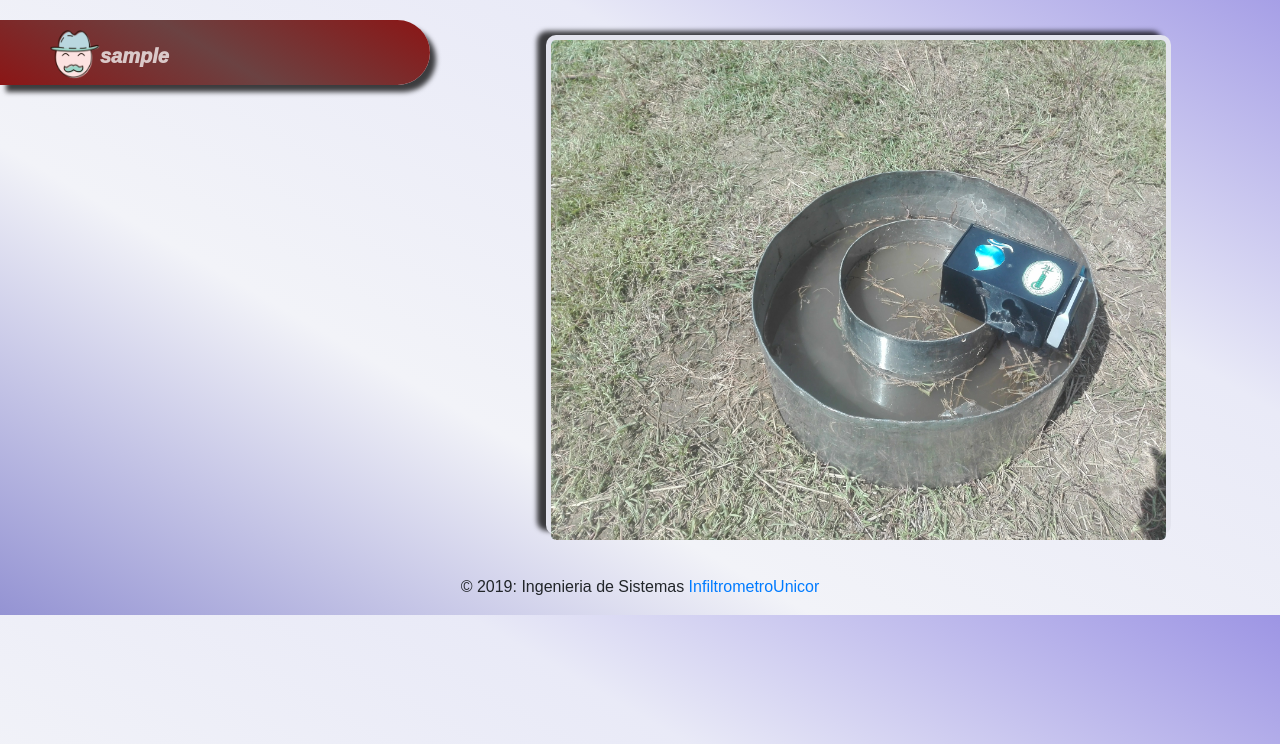
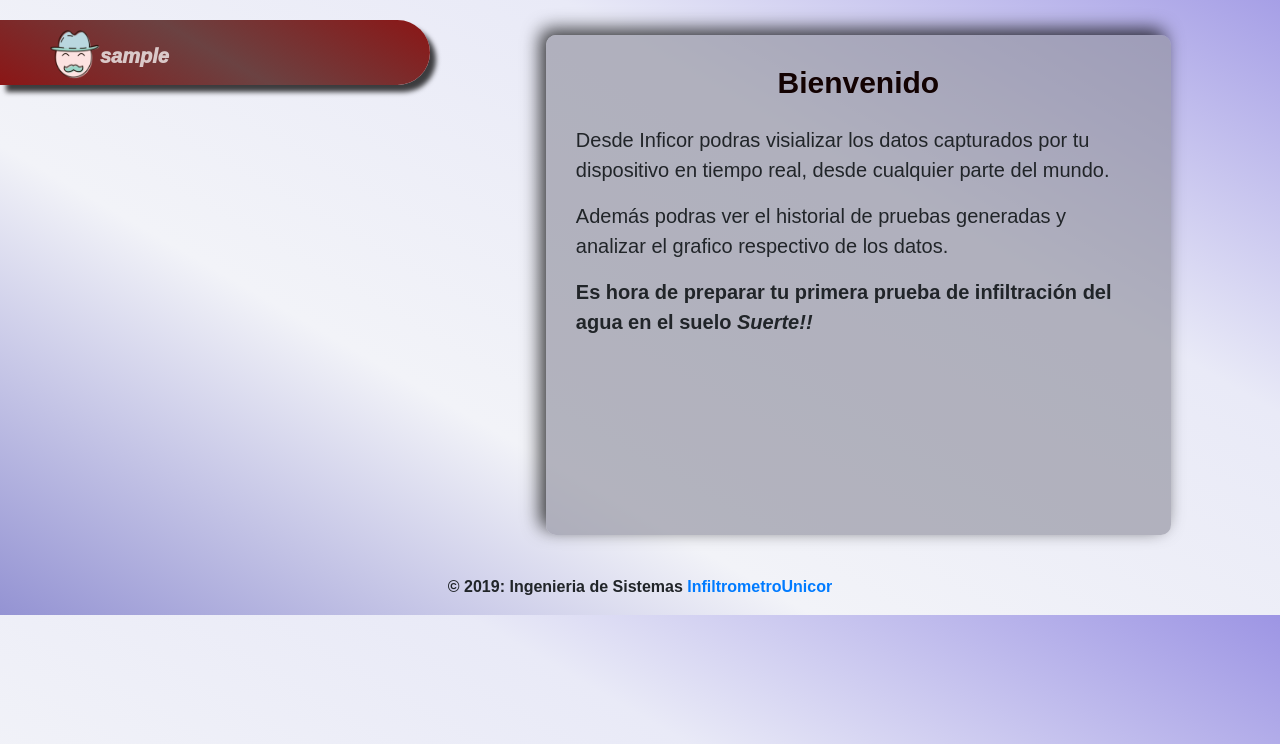
Before and after one commit to kimberlygarces/InfiltrometroUnicor, a PHP site: page /inicio.php in a window 1280 px wide. Shown: the part 56-800 px from the top of the page. Run offline with PHP 8.4, Linux system fonts and the light colour scheme; the visitor is signed in with stand-in values (Sample User, id 1); data that the repository does not hold is empty.

Commit message:
ajustes inicio y alerta en historial

```diff
--- a/inicio.php
+++ b/inicio.php
@@ -22,7 +22,7 @@ if (!isset($_SESSION['usuario'])) {
 <div class="inicio">
       <div class="row">
        <div class="col-sm-5 .bg-white">
-       <div class="animated bounceInLeft delay-20s col-sm-10 .bg-white">
+       <div class="animated bounceInLeft delay-20s col-lg-10 col-sm-10 .bg-white">
        <p><img class="animated fadeIn" src="img/user.png" width="50" height="50" align="left">
        <?php echo '<p>'."  ".$user. '</p>';?></p>
         </div>
@@ -104,13 +104,13 @@ if (!isset($_SESSION['usuario'])) {
       }else{
 
         echo "<div class='vacio'>";
-        echo "<img src='img/infiltrometro.jpg' alt='' width='100%' height='500'>";
 
-        echo "<div class='row'>";
-        echo "<div class='col-sm-6'>";
+        echo "<h1>","Bienvenido","</h1>";
+        echo "<br>";
+        echo "<p>","Desde Inficor podras visializar los datos capturados por tu dispositivo en tiempo real, desde cualquier parte del mundo.","</p>";
+        echo "<p>","Además podras ver el historial de pruebas generadas y analizar el grafico respectivo de los datos.","</p>";
+        echo "<p>","<b>","Es hora de preparar tu primera prueba de infiltración del agua en el suelo ","<i>"," Suerte!!","</i>","<b>","</p>";
 
-        echo "</div>";
-        echo "</div>";
         echo " </div>";
 
 
--- a/vista/css/inicio.css
+++ b/vista/css/inicio.css
@@ -67,14 +67,19 @@
     margin-top: 35px;
     border-radius: 5px;
     border-radius: 10px;
-    box-shadow: -9px -4px 5px 0px rgba(0,0,0,0.75);
-    background-color: rgb(227, 228, 238);
-    padding: 5px;
-
+    background-color: rgba(147, 147, 160, 0.664);
+    box-shadow: -6px -6px 18px 0px rgba(0,0,0,0.75);
+    padding: 30px;
   }
 
   img {
     border-radius: 5px;
+  }
+
+  p{
+    font-size: 20px;
+    font-family:  Arial, Helvetica, sans-serif;
+
   }
     .inicio .col-sm-10{
 
@@ -118,7 +123,6 @@
       padding: 0%;
     }
     .titulo{
-
       padding: 9px;
       margin-bottom: 15px;
     }
```
Also changed, not shown: historial.php (+12 -6 lines).
